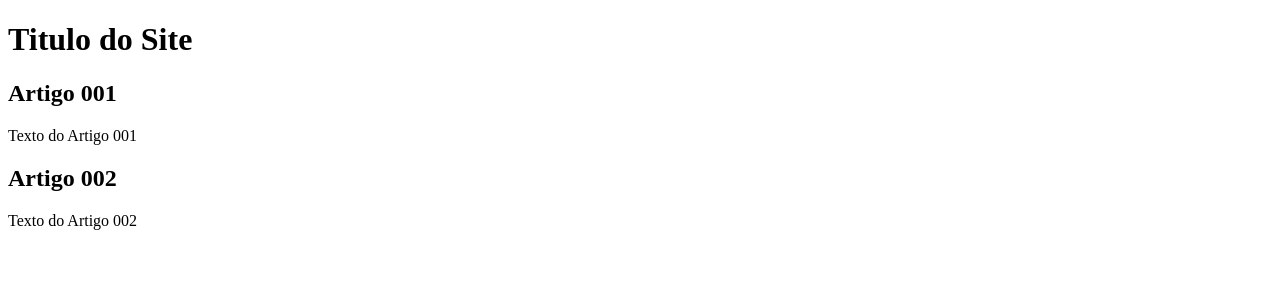
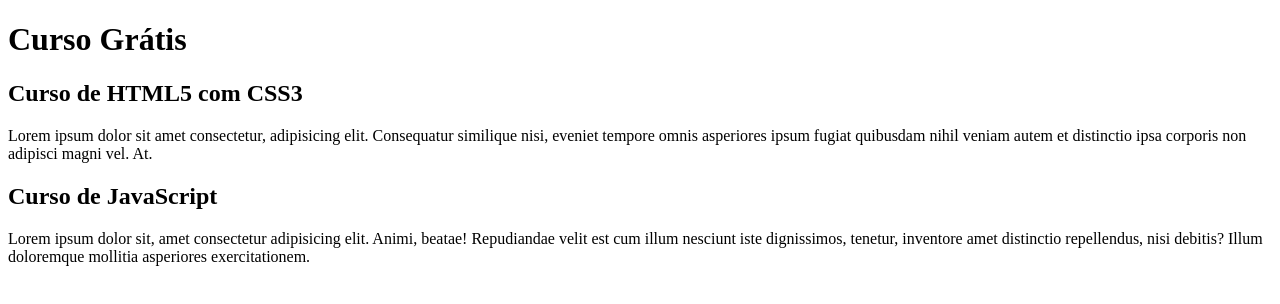
Before and after one commit to Cayo-Fernandes/projeto-site, a plain HTML site: page index.html in a window 1280 px wide. Drawn offline with Linux system fonts and the light colour scheme.

Commit message:
comecei a escrever o conteúdo

```diff
--- a/index.html
+++ b/index.html
@@ -8,15 +8,15 @@
 <body>
     <main>
         <header>
-            <h1>Titulo do Site</h1>
+            <h1>Curso Grátis</h1>
         </header>
         <article>
-            <h2>Artigo 001</h2>
-            <p>Texto do Artigo 001</p>
+            <h2>Curso de HTML5 com CSS3</h2>
+            <p>Lorem ipsum dolor sit amet consectetur, adipisicing elit. Consequatur similique nisi, eveniet tempore omnis asperiores ipsum fugiat quibusdam nihil veniam autem et distinctio ipsa corporis non adipisci magni vel. At.</p>
         </article>
         <article>
-            <h2>Artigo 002</h2>
-            <p>Texto do Artigo 002</p>
+            <h2>Curso de JavaScript</h2>
+            <p>Lorem ipsum dolor sit, amet consectetur adipisicing elit. Animi, beatae! Repudiandae velit est cum illum nesciunt iste dignissimos, tenetur, inventore amet distinctio repellendus, nisi debitis? Illum doloremque mollitia asperiores exercitationem.</p>
         </article>
     </main>
 </body>
```
